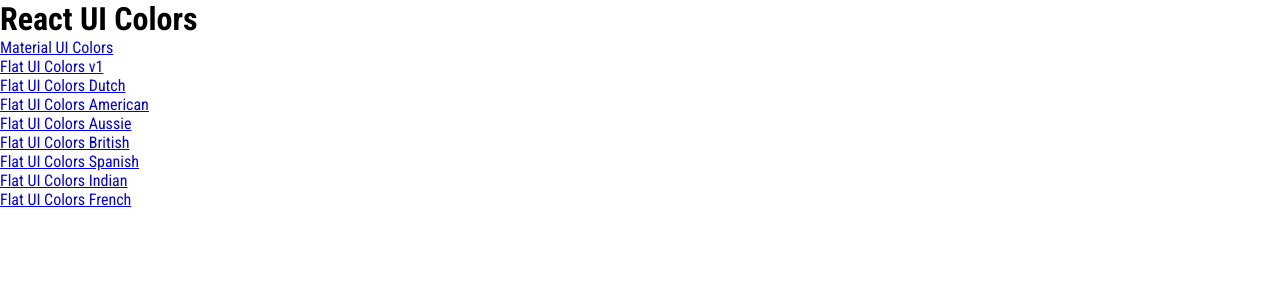
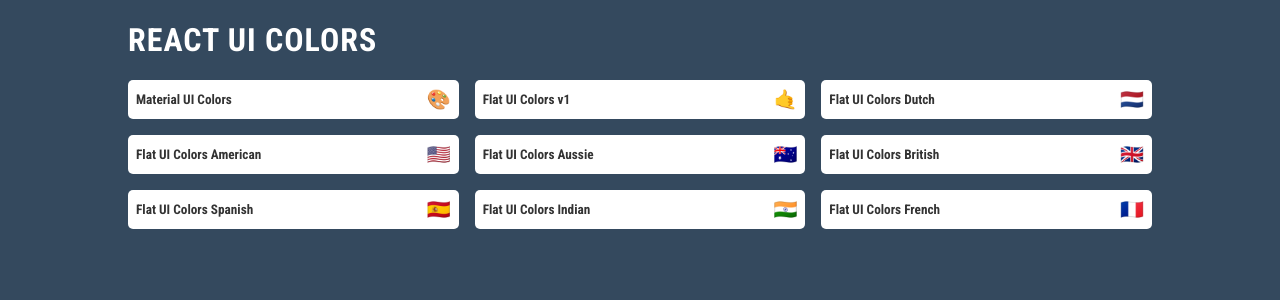
Before and after one commit to abubakrmuhammad/react-ui-colors, a React (Create React App) app: page / in a window 1280 px wide. Shown: the top 300 px of the page. Built offline with nearby package versions, Linux system fonts and the light colour scheme.

Commit message:
Basic Styling Mini and List

```diff
--- a/package.json
+++ b/package.json
@@ -4,6 +4,7 @@
   "private": true,
   "dependencies": {
     "@material-ui/core": "^4.3.2",
+    "@material-ui/styles": "^4.3.0",
     "chroma-js": "^2.0.4",
     "rc-slider": "^8.6.13",
     "react": "^16.9.0",
--- /dev/null
+++ b/src/components/MiniPalette.js
@@ -0,0 +1,37 @@
+import React from 'react';
+import { withStyles } from '@material-ui/styles';
+
+const styles = {
+  root: {
+    backgroundColor: '#fff',
+    borderRadius: '5px',
+    padding: '0.5rem',
+    overflow: 'hidden',
+    cursor: 'pointer'
+  },
+  colors: {
+    backgroundColor: '#ccc'
+  },
+  title: {
+    display: 'flex',
+    alignItems: 'center',
+    justifyContent: 'space-between',
+    color: '#333'
+  },
+  emoji: {
+    fontSize: '1.2rem'
+  }
+};
+
+function MiniPalette({ classes, paletteName, emoji, colors }) {
+  return (
+    <div className={classes.root}>
+      <div className={classes.colors} />
+      <h5 className={classes.title}>
+        {paletteName} <span className={classes.emoji}>{emoji}</span>
+      </h5>
+    </div>
+  );
+}
+
+export default withStyles(styles)(MiniPalette);
--- a/src/components/PaletteList.js
+++ b/src/components/PaletteList.js
@@ -1,17 +1,51 @@
 import React from 'react';
 import { Link } from 'react-router-dom';
+import { withStyles } from '@material-ui/styles';
+import MiniPalette from './MiniPalette';
 
-function PaletteList({ palettes }) {
+const styles = {
+  root: {
+    backgroundColor: '#34495e',
+    height: '100vh'
+  },
+  container: {
+    maxWidth: '1024px',
+    margin: '0 auto'
+  },
+  nav: {
+    display: 'flex',
+    alignItems: 'center',
+    justifyContent: 'space-between',
+    height: '10vh',
+    '& h1': {
+      textTransform: 'uppercase',
+      color: '#fff',
+      fontSize: '2rem',
+      letterSpacing: '1px'
+    }
+  },
+  palettes: {
+    display: 'grid',
+    gridTemplateColumns: 'repeat(3, 1fr)',
+    gridGap: '1rem'
+  }
+};
+
+function PaletteList({ classes, palettes }) {
   return (
-    <div>
-      <h1>React UI Colors</h1>
-      {palettes.map(palette => (
-        <p>
-          <Link to={`/palette/${palette.id}`}>{palette.paletteName}</Link>
-        </p>
-      ))}
+    <div className={classes.root}>
+      <div className={classes.container}>
+        <nav className={classes.nav}>
+          <h1>React UI Colors</h1>
+        </nav>
+        <div className={classes.palettes}>
+          {palettes.map(palette => (
+            <MiniPalette {...palette} />
+          ))}
+        </div>
+      </div>
     </div>
   );
 }
 
-export default PaletteList;
+export default withStyles(styles)(PaletteList);
```
